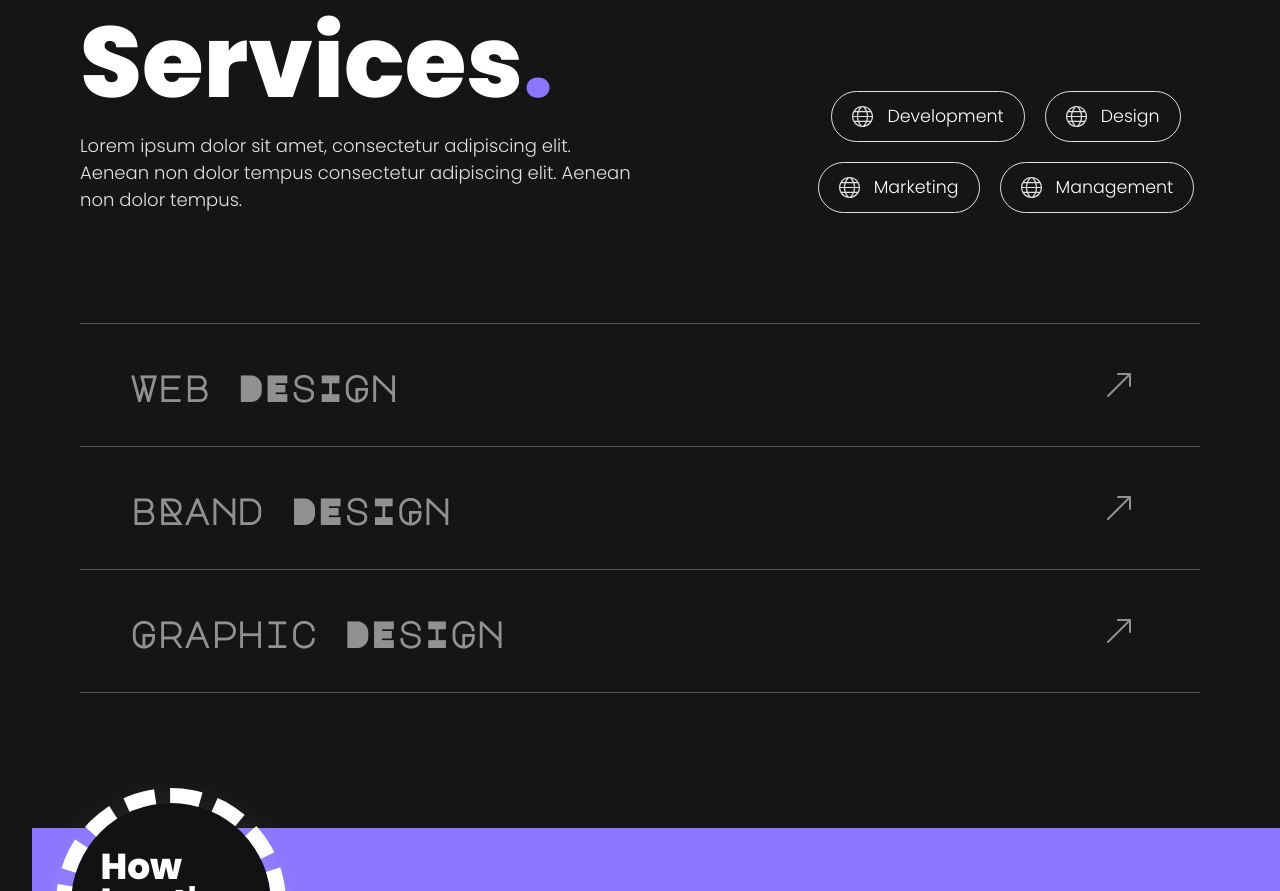
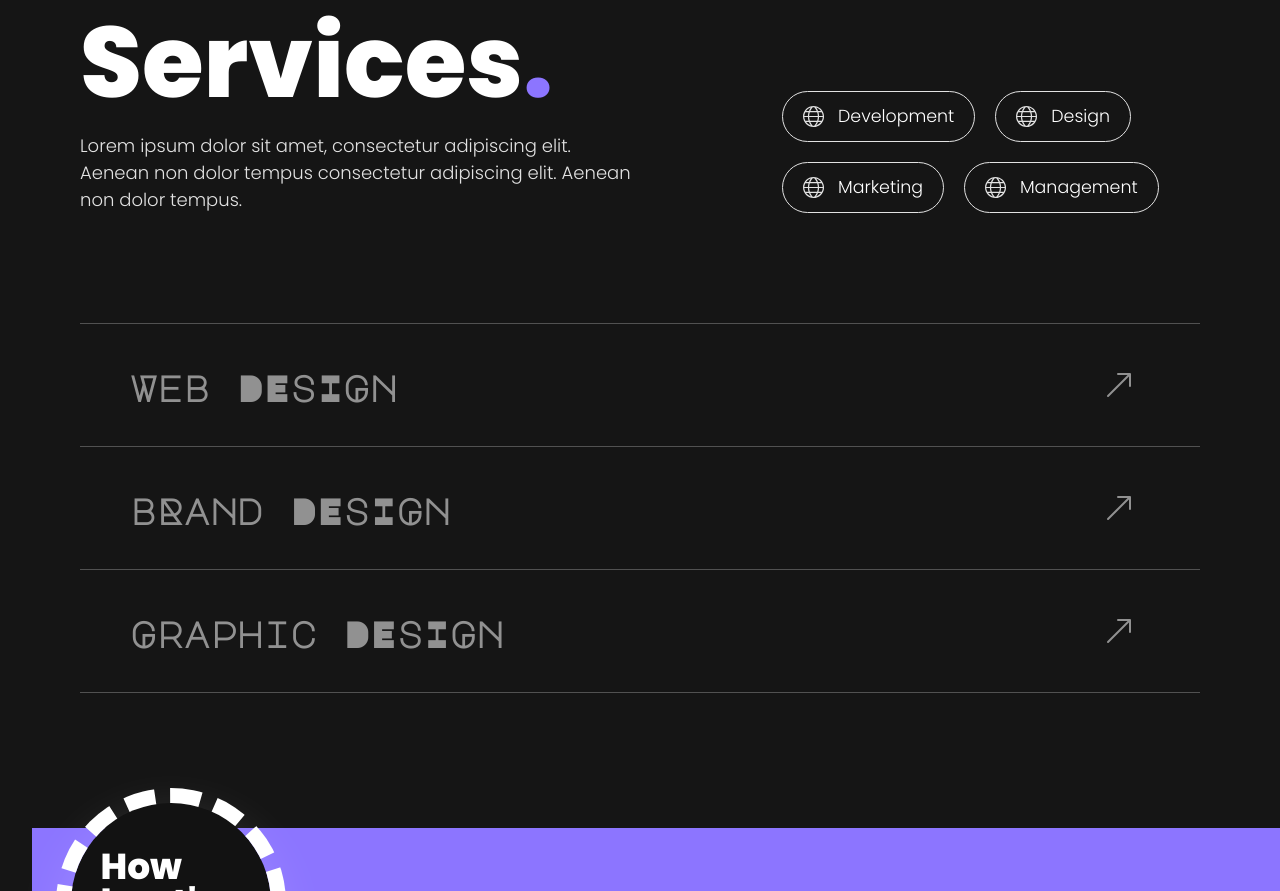
Before and after one commit to himakhaitan/GV-Website, a Next.js app: page / in a window 1280 px wide. Shown: the part 1495-2386 px from the top of the page. Built offline with nearby package versions, Linux system fonts and the light colour scheme.

Commit message:
First Release

```diff
--- a/styles/Home.module.css
+++ b/styles/Home.module.css
@@ -138,7 +138,6 @@
   flex-wrap: wrap;
   row-gap: 2rem;
   column-gap: 2rem;
-  justify-content: center;
   width: 80%;
 }
 
```
Also changed, not shown: pages/index.js (+3 -10 lines).
